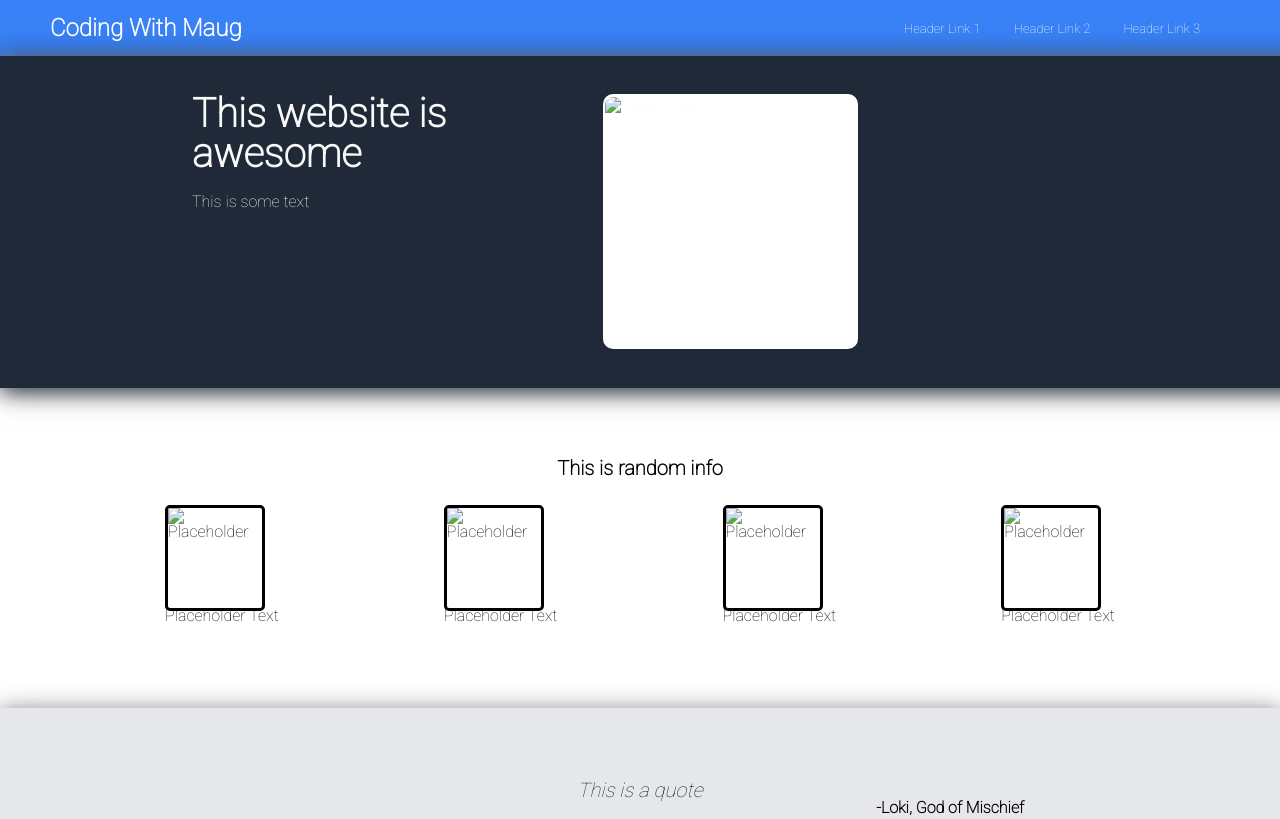
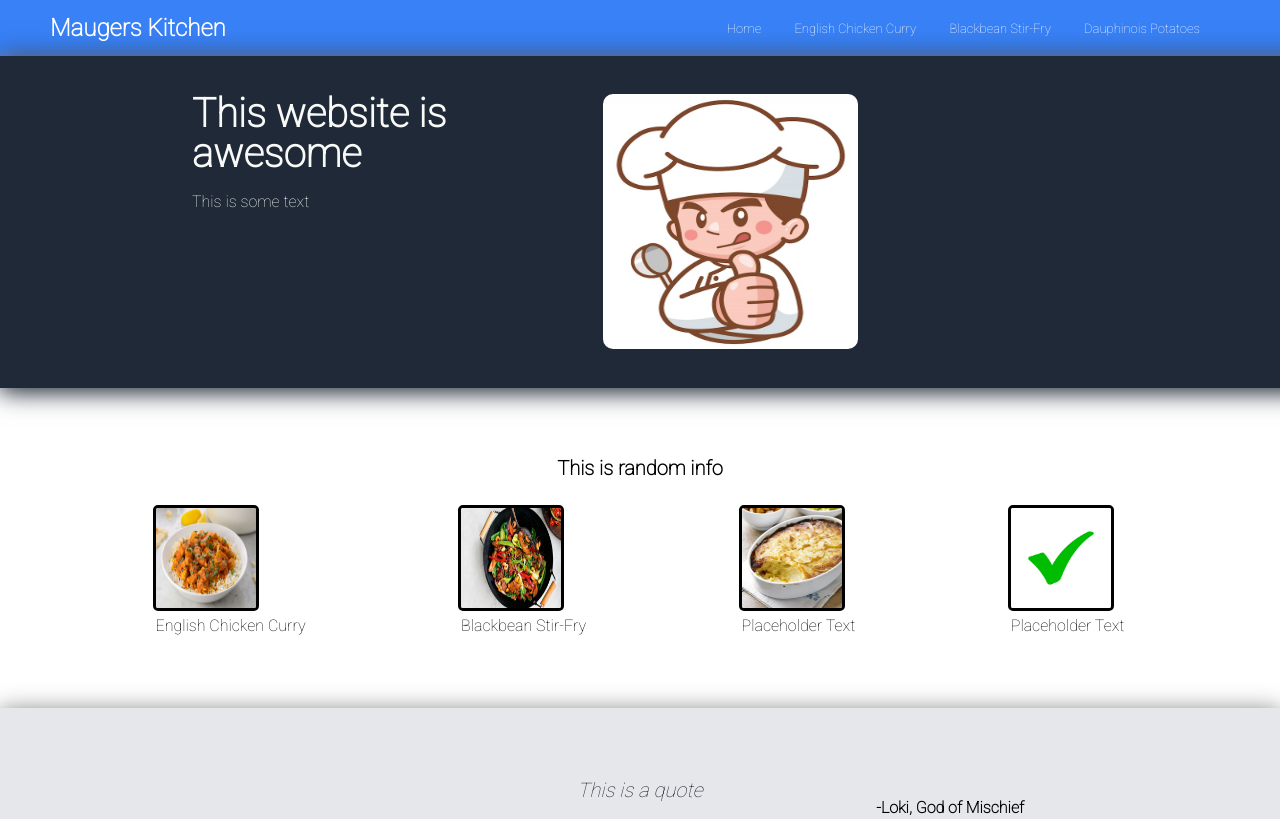
Before and after one commit to mauger1998/landing-page-recipes-first-ever-site, a plain HTML site: page index.html in a window 1280 px wide. Shown: the top 819 px of the page. Drawn offline with Linux system fonts and the light colour scheme.

Commit message:
Add images and change header

```diff
--- a/index.html
+++ b/index.html
@@ -17,12 +17,14 @@
 
 
 <body>
+
     <div class="header">
-        <div class="headerlogo"><a href="" class="hl">Coding With Maug</a></div>
+        <div class="headerlogo"><a href="" class="hl">Maugers Kitchen</a></div>
         <div class="links">
-            <span class="hlink"><a href="" class="hl">Header Link 1</a></span>
-            <span class="hlink"><a href="" class="hl">Header Link 2</a></span>
-            <span class="hlink"><a href="" class="hl">Header Link 3</a></span>
+            <span class="hlink"><a href="" class="hl">Home</a></span>
+            <span class="hlink"><a href="" class="hl">English Chicken Curry</a></span>
+            <span class="hlink"><a href="" class="hl">Blackbean Stir-Fry</a></span>
+            <span class="hlink"><a href="" class="hl">Dauphinois Potatoes</a></span>
         </div>
     </div>
 
@@ -34,7 +36,7 @@
 
         </div>
         <div class="s1imgdiv">
-            <img src="" alt="Placeholder" class="s1img">
+            <img src="chef2.jpg" alt="A photo of a cartoon chef" class="s1img">
         </div>
     </div>
 
@@ -45,31 +47,31 @@
         <div class="box">
           <div class="b1container">
             <img
-              src="images/engagementpic.jpg"
-              alt="Placeholder"
+              src="curry.jpg"
+              alt="English Chicken Curry"
               class="s2boximg"
             />
           </div>
-          <h5 class="b1info">Placeholder Text</h5>
+          <h5 class="b1info">English Chicken Curry</h5>
         </div>
         <div class="box">
           <div class="b1container">
-            <img src="images/dog.jpg" alt="Placeholder" class="s2boximg" />
+            <img src="chinese.jpg" alt="Blackbean Stir-Fry" class="s2boximg" />
           </div>
           <h5 class="b1info">
-            Placeholder Text
+            Blackbean Stir-Fry
           </h5>
         </div>
         <div class="box">
           <div class="b1container">
-            <img src="images/hike.jpg" alt="Placeholder" class="s2boximg" />
+            <img src="potatoe.jpg" alt="Placeholder" class="s2boximg" />
           </div>
           <h5 class="b1info">Placeholder Text</h5>
         </div>
         <div class="box">
           <div class="b1container">
             <img
-              src="images/london.jpg"
+              src="tick.jpg"
               alt="Placeholder"
               class="s2boximg"
             />
--- a/style.css
+++ b/style.css
@@ -49,6 +49,9 @@ body {
 .hl {
     text-decoration: none;
     color: #fff;
+}
+a:hover {
+    color:rgb(186, 182, 182);
 }
 /*section 1*/
 .section1 {
@@ -114,6 +117,7 @@ body {
     border-radius: 5px;
     border: 3px solid rgb(0, 0, 0);
     transition: 0.5s;
+
 }
 .s2boximg:hover {
     width:250px;
@@ -125,6 +129,9 @@ body {
     justify-content: space-evenly;
     margin-top: 30px;
     flex-direction: row;
+}
+.b1info {
+    margin-top: 10px;
 }
 
 /*Section 3*/
```
Also changed, not shown: chef2.jpg (added), chinese.jpg (added), curry.jpg (added), potatoe.jpg (added), tick.jpg (added).
